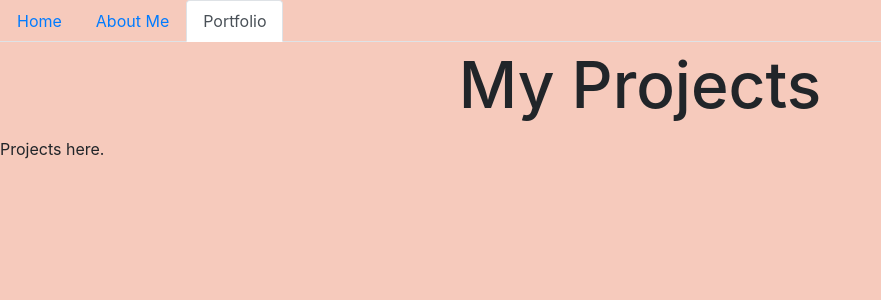
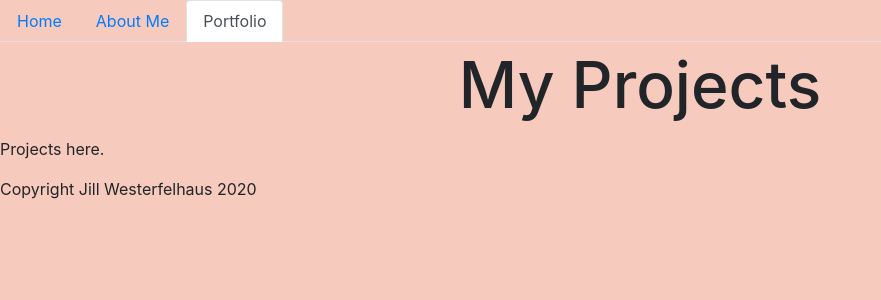
Before and after one commit to JIllWesterfelhaus/ReactPortfolio, a React (Create React App) app in the folder portfolio/: page /portfolio in a window 1280 px wide. Shown: the top 300 px of the page, without its empty margins (0-881 px from the left). Built offline with nearby package versions, Linux system fonts and the light colour scheme.

Commit message:
added footer

```diff
--- a/portfolio/src/App.js
+++ b/portfolio/src/App.js
@@ -4,7 +4,7 @@ import Navtabs from "./components/Navtabs";
 import Home from "./components/pages/Home";
 import AboutMe from "./components/pages/AboutMe";
 import Portfolio from "./components/pages/Portfolio";
-import Footer from "/components/Footer";
+import Footer from "./components/Footer";
 
 function App() {
   return (
@@ -14,6 +14,7 @@ function App() {
         <Route exact path="/home" component={Home} />
         <Route exact path="/about" component={AboutMe} />
         <Route exact path="/portfolio" component={Portfolio} />
+        <Footer/>
       </div>
     </Router>
   );
--- a/portfolio/src/components/Footer.js
+++ b/portfolio/src/components/Footer.js
@@ -1,5 +1,4 @@
 import React from "react";
-import "./index.css";
 
 function Footer () {
     return (
```
Also changed, not shown: portfolio/src/index.css (line endings or trailing spaces).
